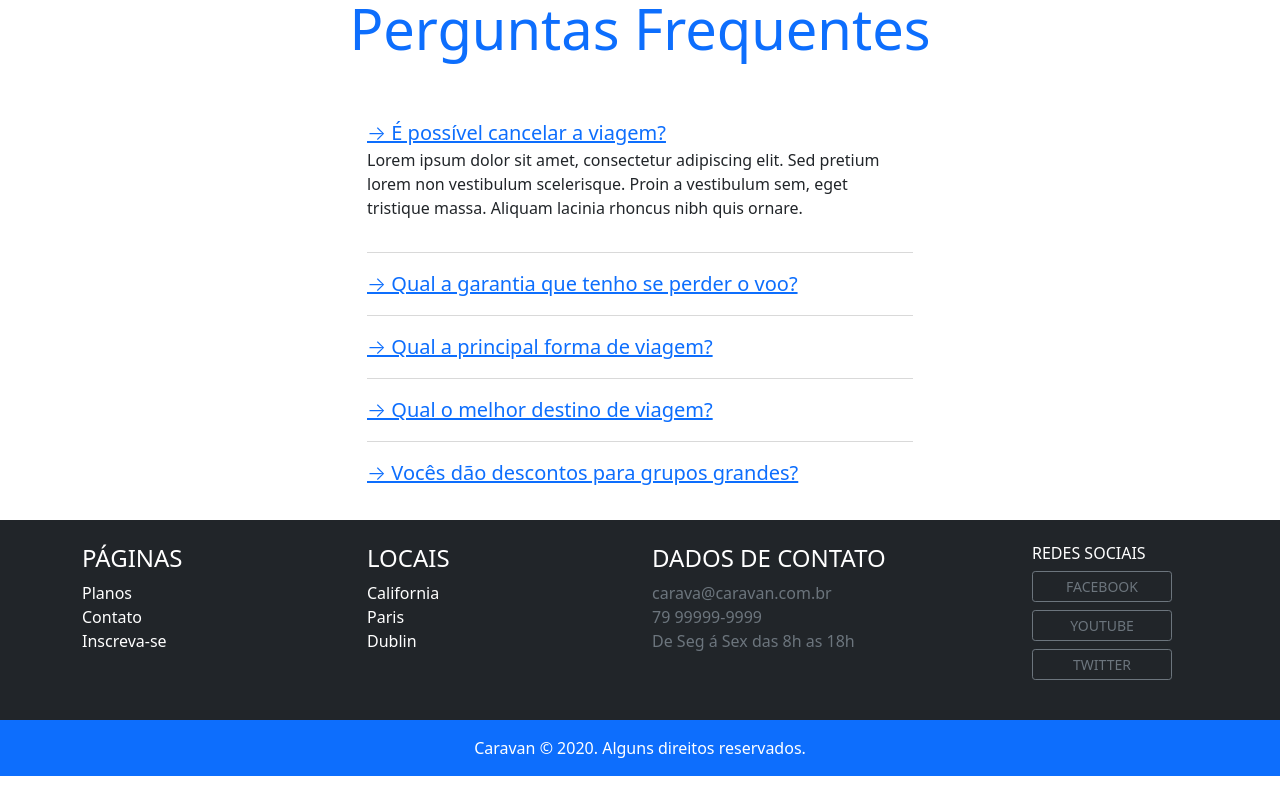
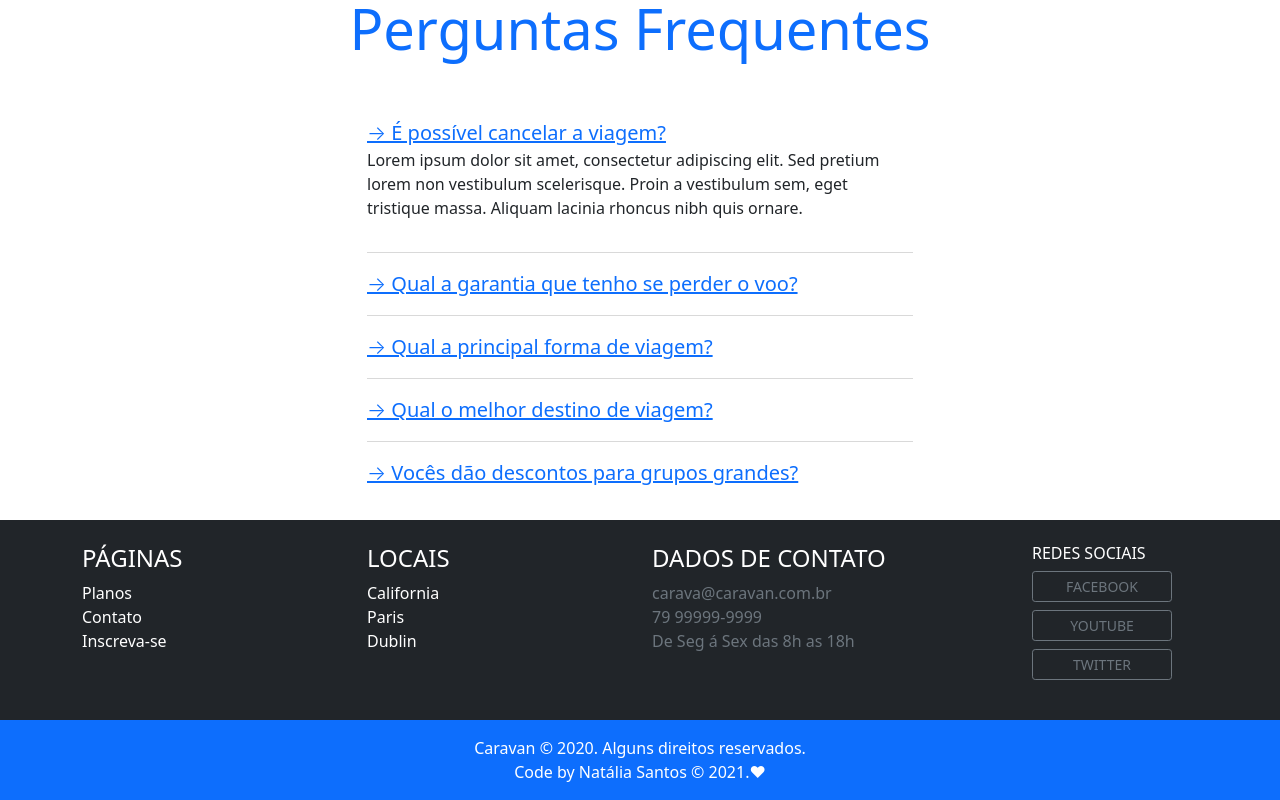
Before and after one commit to Nataliapine/Caravan, a React (Create React App) app: page / in a window 1280 px wide. Shown: the part 2042-2842 px from the top of the page. Before the commit the page ends 2818 px from the top, so only its background shows below. Built offline with nearby package versions, Linux system fonts and the light colour scheme.

Commit message:
updated footer

```diff
--- a/src/components/Footer/index.js
+++ b/src/components/Footer/index.js
@@ -43,7 +43,9 @@ export default function Footer() {
             </div>
             <div className='bg-primary text-center py-3'>
                 <p className='mb-0 text-white'>Caravan © 2020. Alguns direitos reservados.</p>
+                <p className='mb-0 text-white'>Code by Natália Santos © 2021.<span>❤</span></p>
             </div>
+
         </footer>
 
     )
```
Also changed, not shown: public/js/background.jpeg (added), public/js/background1.jpeg (added).
